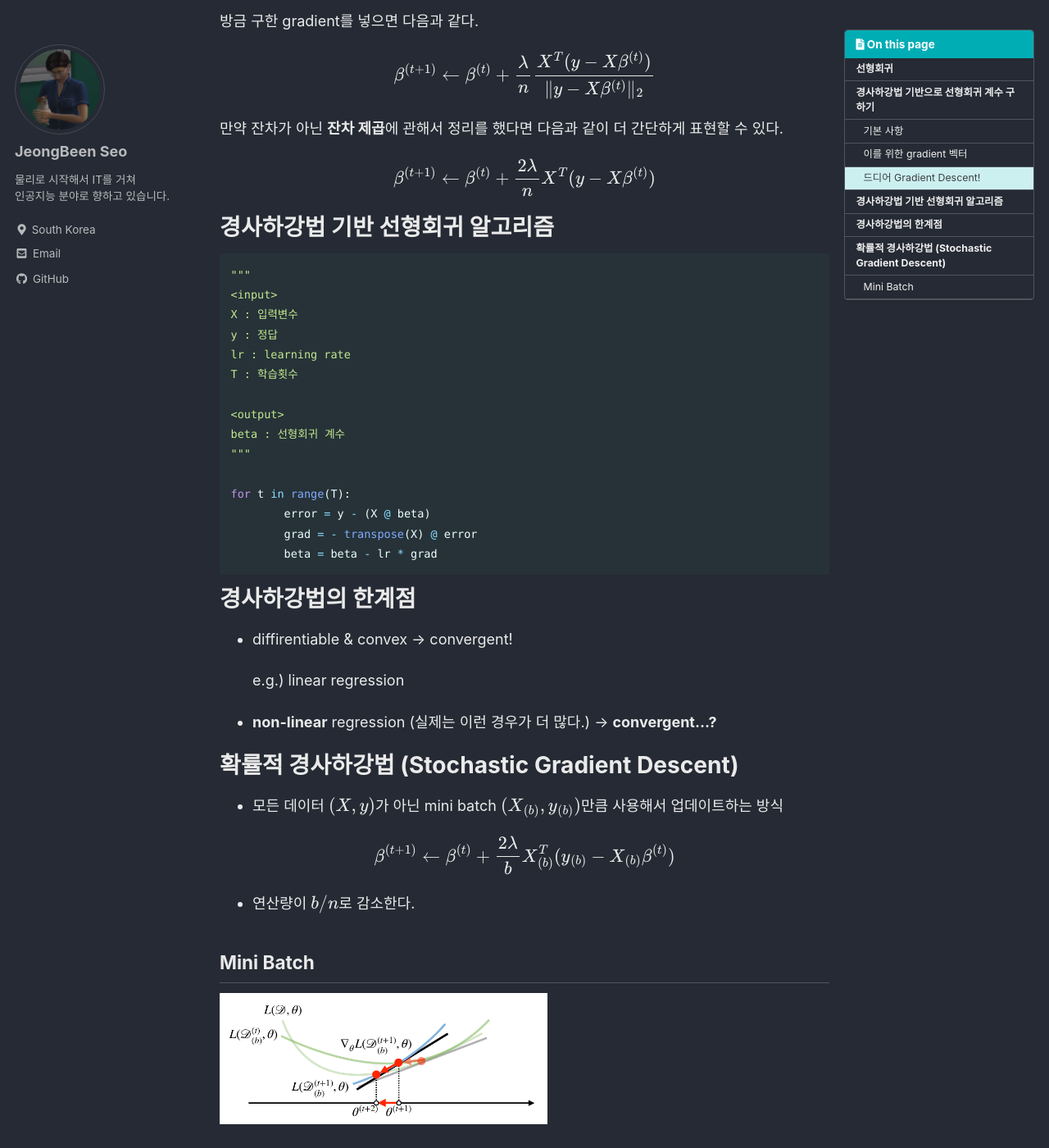
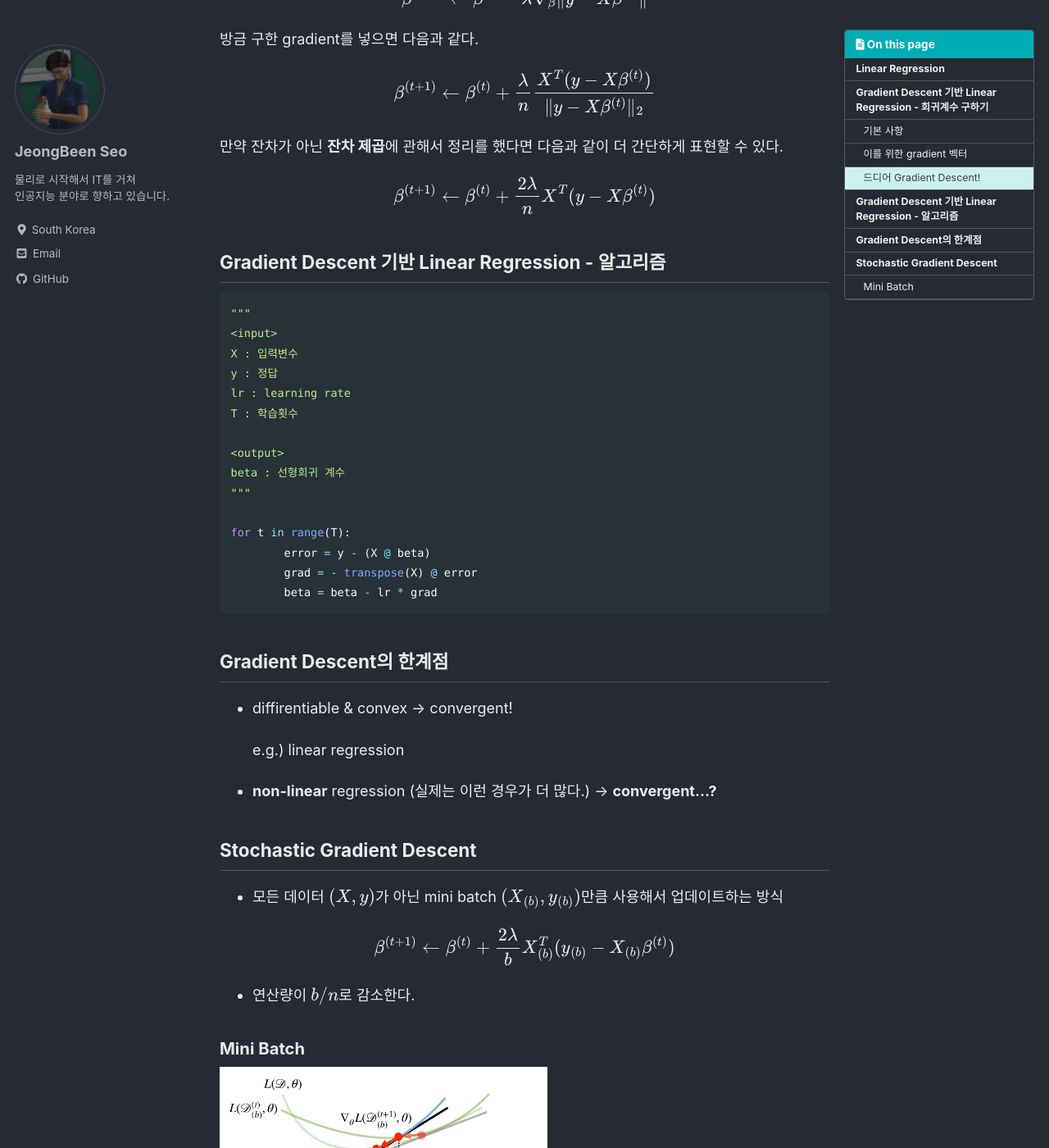
Before and after one commit to claire-1125/claire-1125.github.io, a Jekyll site: the page built from _posts/AI_Math/2022-01-17-gradient_descent_2.md, in a window 1280 px wide and 1400 px high, scrolled down 3250 px. Shown: the whole window at 82% size. Built offline with Jekyll 4.4.1, drawn with Linux system fonts in a browser that asks for light colours; cached includes are drawn as plain includes; formulas are drawn with MathJax 3; some of the changed text lies outside the part shown.

Commit message:
committed in Feb 10

````diff
--- a/_posts/AI_Math/2022-01-17-gradient_descent_2.md
+++ b/_posts/AI_Math/2022-01-17-gradient_descent_2.md
@@ -9,7 +9,7 @@ toc_sticky: true
 ---
 
 
-# 선형회귀
+## Linear Regression
 ![1.png](/assets/images/posts/AI_Math/gradient_descent_2/1.png){: width="400"}
 
 데이터가 분포되어 있을 때 **선형적(~직선)으로 근사**해서 데이터를 설명하려 한다.
@@ -19,13 +19,15 @@ toc_sticky: true
 - $\underset{β}{min} \operatorname{E} \|y-\hat{y}\|_2$ : $y$(실제 정답)과 $\hat{y}$(만든 모델)의 **잔차 (여기서는 $L_2$ norm)가 최소한**이 되도록 하는 $\hat{y}$를 구해야 한다.
 
 
-# 경사하강법 기반으로 선형회귀 계수 구하기
+
+
+## Gradient Descent 기반 Linear Regression - 회귀계수 구하기
 
 $$
 {\underset{β}{argmin}} \,\operatorname{E} \|y-Xβ\|_2
 $$
 
-## 기본 사항
+### 기본 사항
 
 $$
 y = \begin{vmatrix}
@@ -63,7 +65,7 @@ x_{n1}β_1 + x_{n2}β_2 +...+ x_{nm}β_m \\
 $$
 
 
-## 이를 위한 gradient 벡터
+### 이를 위한 gradient 벡터
 
 - Gradient는 기울기 변화량의 최대(혹은 최소)가 되는 지점!
 - 식 정리
@@ -110,7 +112,7 @@ $$
     $$
 
 
-## 드디어 Gradient Descent!
+### 드디어 Gradient Descent!
 
 $$
 β^{(t+1)}←β^{(t)}-λ∇_β\|y-Xβ^{(t)}\|
@@ -130,7 +132,7 @@ $$
 
 
 
-# 경사하강법 기반 선형회귀 알고리즘
+## Gradient Descent 기반 Linear Regression - 알고리즘
 
 ```python
 """
@@ -151,7 +153,7 @@ for t in range(T):
 ```
 
 
-# 경사하강법의 한계점
+## Gradient Descent의 한계점
 
 - diffirentiable & convex → convergent!
 
@@ -161,7 +163,7 @@ for t in range(T):
 
 
 
-# 확률적 경사하강법 (Stochastic Gradient Descent)
+## Stochastic Gradient Descent
 
 - 모든 데이터 $(X,y)$가 아닌 mini batch $(X_{(b)},y_{(b)})$만큼 사용해서 업데이트하는 방식
 
@@ -171,7 +173,7 @@ $$
 
 - 연산량이 $b/n$로 감소한다.
 
-## Mini Batch
+### Mini Batch
 
 ![2.png](/assets/images/posts/AI_Math/gradient_descent_2/3.png){: width="400"}
 
````
Also changed, not shown: _posts/AI_Math/2022-01-17-gradient_descent_1.md (+3 -2 lines), _posts/AI_Math/2022-01-17-vector.md (+0 -18 lines).
